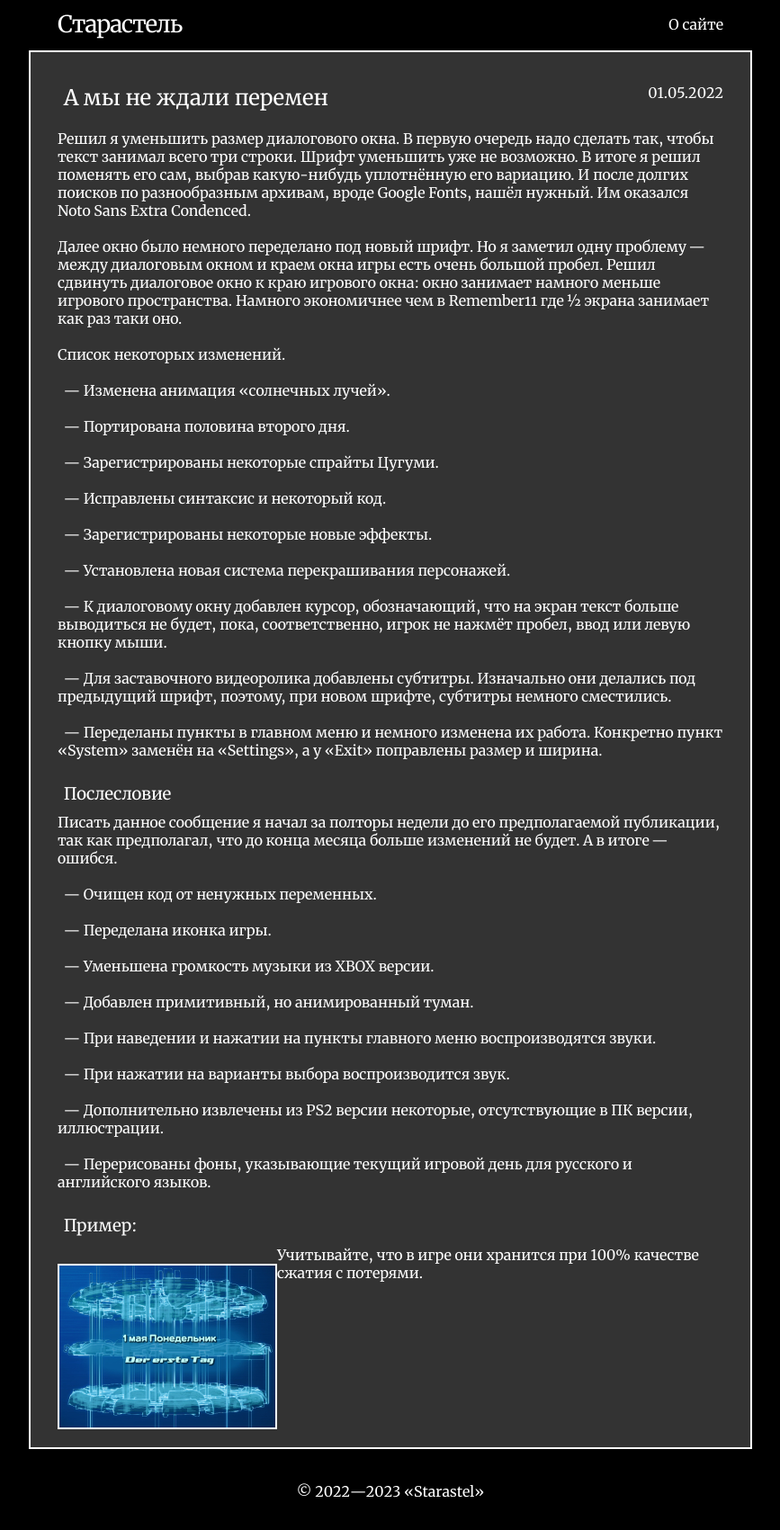
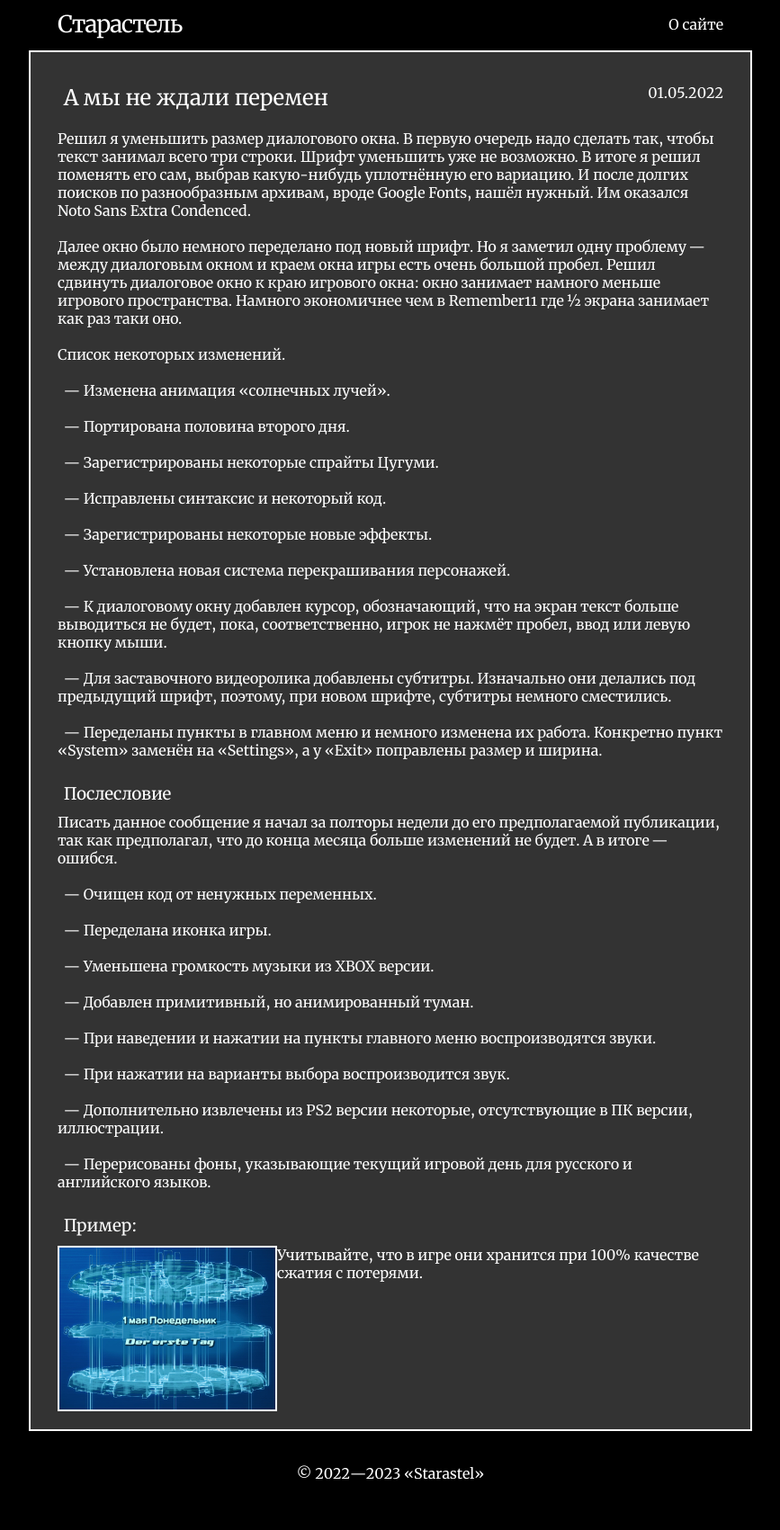
Before and after one commit to Starastel/stStarastel, a Jekyll site: the page built from _posts/2022-05-02-didnt-expect-any-changes.md, in a window 1280 px wide. Shown: the whole page at 90% size, without its empty margins (206-1073 px from the left). Built offline with Jekyll 4.4.1, drawn with Linux system fonts in a browser that asks for light colours.

Commit message:
Update main.scss

```diff
--- a/assets/main.scss
+++ b/assets/main.scss
@@ -108,7 +108,8 @@
 	border: 2px solid white;
 }
 
-
+.ir {float:right;margin-top:0;}
+.il {float:left;margin-top:0;}
 
 figure > img {display: block;}
 
@@ -131,9 +132,6 @@
 }
 
 .on {font-variant-numeric: oldstyle-nums;}
-
-.ir {float:right;}
-.il {float:left;}
 
 li {
 	> ul,
```
